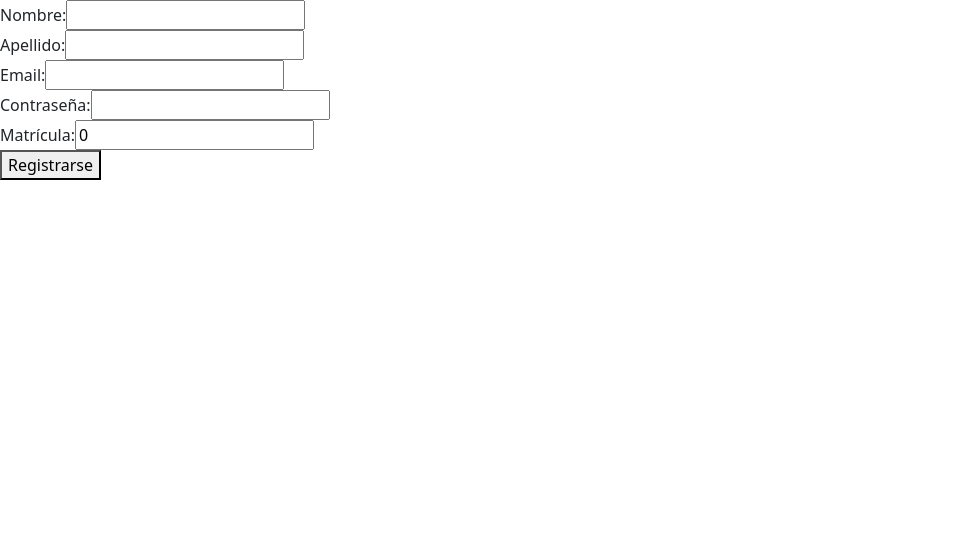
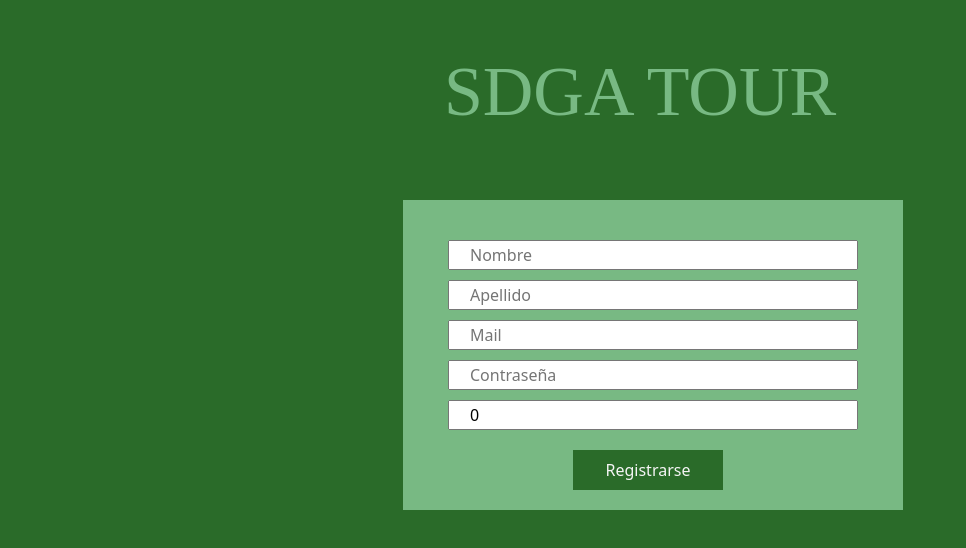
Before and after one commit to CarlosRacca/SDGA-Tour-Front, a React (Create React App) app: page /register in a window 1280 px wide. Shown: the top 548 px of the page, without its empty margins (0-966 px from the left). Built offline with nearby package versions, Linux system fonts and the light colour scheme.

Commit message:
estilos en register

```diff
--- a/src/Components/Register.jsx
+++ b/src/Components/Register.jsx
@@ -2,6 +2,7 @@ import React, { useState } from "react";
 import { useNavigate } from "react-router-dom";
 import { useDispatch } from 'react-redux'
 import { postUser } from '../Actions/index'
+import '../Styles/Register.modules.css'
 
 export default function Register(){
 
@@ -81,59 +82,64 @@ export default function Register(){
     }
 
     return(
-        <div>
-            <form onSubmit={e => onSubmit(e)}>
-                <div>
-                    Nombre:
+        <div className='divR'>
+            <h1 className='h1R'>SDGA TOUR</h1>
+            <form className='formR' onSubmit={e => onSubmit(e)}>
+                <div className='divFormR'>
+
                     <input
                     type='text'
                     name='name'
                     value={input.name}
                     onChange={e => handleChange(e)}
                     className='nombre'
+                    placeholder='Nombre'
                     />
                 </div>
-                <div>
-                    Apellido:
+                <div className='divFormR'>
+
                     <input
                     type='text'
                     name='lastname'
                     value={input.lastname}
                     onChange={e => handleChange(e)}
                     className='apellido'
+                    placeholder='Apellido'
                     />
                 </div>
-                <div>
-                    Email:
+                <div className='divFormR'>
+
                     <input
                     type='text'
                     name='email'
                     value={input.email}
                     onChange={e => handleChange(e)}
                     className='mail'
+                    placeholder='Mail'
                     />
                 </div>
-                <div>
-                    Contraseña:
+                <div className='divFormR'>
+
                     <input
                     type='password'
                     name='password'
                     value={input.password}
                     onChange={e => handleChange(e)}
                     className='contraseña'
+                    placeholder='Contraseña'
                     />
                 </div>
-                <div>
-                    Matrícula:
+                <div className='divFormR'>
                     <input
                     type='number'
                     name='matricula'
                     value={input.matricula}
                     onChange={e => handleChange(e)}
                     className='matricula'
+                    placeholder='Matrícula'
                     />
                 </div>
-                <button>Registrarse</button>
+                <button className='buttonR'>Registrarse</button>
             </form>
         </div>
     );
--- /dev/null
+++ b/src/Styles/Register.modules.css
@@ -0,0 +1,67 @@
+.divR{
+    background-color: #2A6B29;
+    padding-bottom: 1000px;
+}
+
+.h1R{
+    color: #78b983;
+    text-align: center;
+    font-family: Sorts Mill Goudy;
+    padding-top: 50px;
+    font-size: 70px;
+}
+
+.formR{
+    background-color: #78b983;
+    padding: 20px;
+    position: absolute;
+    left: 403px;
+    top: 200px;
+    width: 500px;
+    padding-top: 30px;
+}
+
+.divFormR{
+    margin: 10px;
+}
+
+.nombre{
+    width: 410px;
+    margin-left: 15px;
+    padding-left: 20px;
+}
+
+.apellido{
+    width: 410px;
+    margin-left: 15px;
+    padding-left: 20px;
+}
+
+.mail{
+    width: 410px;
+    margin-left: 15px;
+    padding-left: 20px;
+}
+
+.contraseña{
+    width: 410px;
+    margin-left: 15px;
+    padding-left: 20px;
+}
+
+.matricula{
+    width: 410px;
+    margin-left: 15px;
+    padding-left: 20px;
+}
+
+.buttonR{
+    border: none;
+    background-color: #2A6B29;
+    height: 40px;
+    width: 150px;
+    text-align: center;
+    margin-left: 150px;
+    color: whitesmoke;
+    margin-top: 10px;
+}
```
